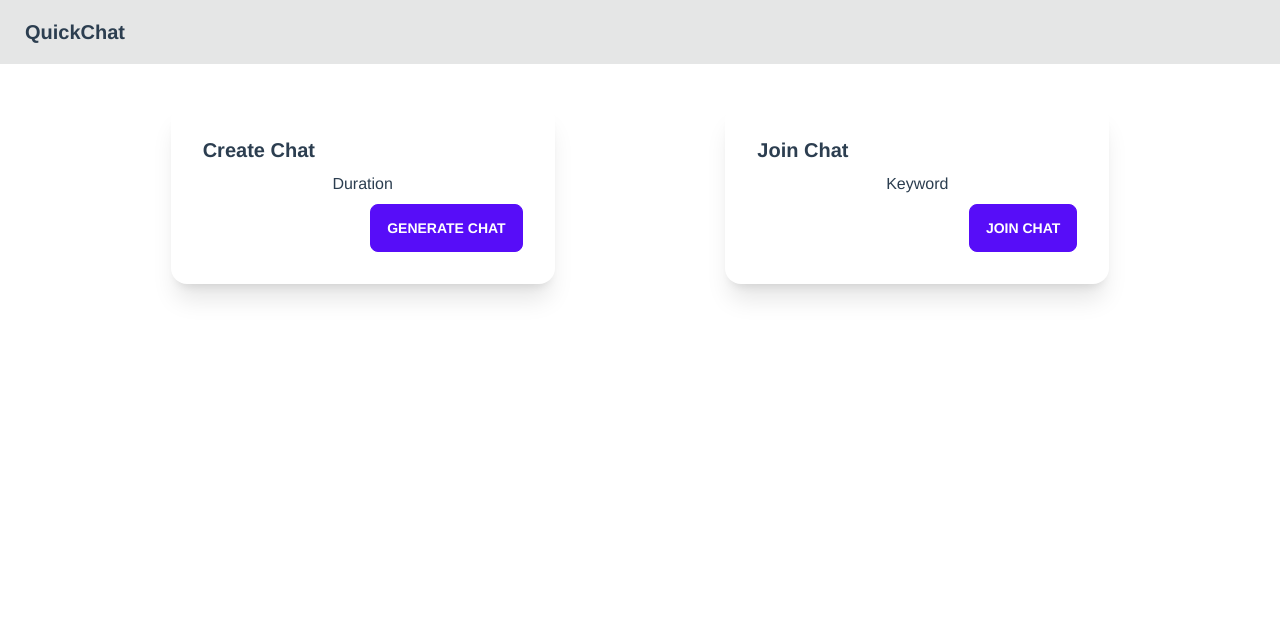
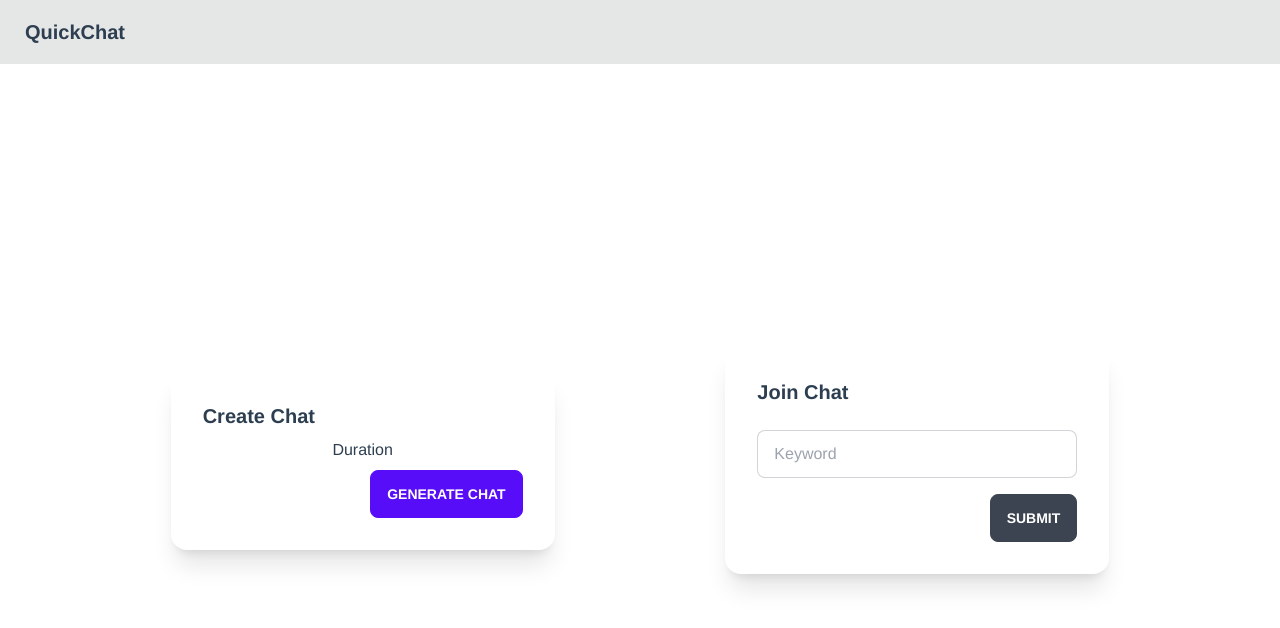
Before and after one commit to aroomvithavue/QuickChat, a Vue app in the folder frontend/: page /#/ in a window 1280 px wide. Shown: the top 628 px of the page. Built offline with nearby package versions, Linux system fonts and the light colour scheme.

Commit message:
Add functional "join chat" frontend

```diff
--- a/frontend/src/views/HomeView.vue
+++ b/frontend/src/views/HomeView.vue
@@ -1,5 +1,5 @@
 <template>
-  <main class="flex justify-evenly mt-10">
+  <main class="flex justify-evenly items-center h-[95vh] flex-wrap my-4">
     <div class="flex flex-row card w-96 bg-base-100 shadow-xl">
       <div class="card-body">
         <h2 class="card-title">Create Chat</h2>
@@ -15,13 +15,31 @@
     <div class="flex flex-row card w-96 bg-base-100 shadow-xl">
       <div class="card-body">
         <h2 class="card-title">Join Chat</h2>
-        <p>Keyword</p>
-        <div class="card-actions justify-end">
-          <a href="#/chat" class="link link-primary"
-            ><button class="btn btn-primary">Join Chat</button></a
-          >
-        </div>
+        <form @submit="handleSubmit">
+          <input
+            type="text"
+            placeholder="Keyword"
+            class="input w-full max-w-xs my-4 input-bordered"
+          />
+          <div class="card-actions justify-end">
+            <input type="submit" class="btn" />
+          </div>
+        </form>
       </div>
     </div>
   </main>
 </template>
+<script>
+export default {
+  name: "HomeView",
+  methods: {
+    handleSubmit(e) {
+      e.preventDefault();
+      this.$router.push({
+        name: "chat",
+        params: { keyword: e.target[0].value },
+      });
+    },
+  },
+};
+</script>
```
